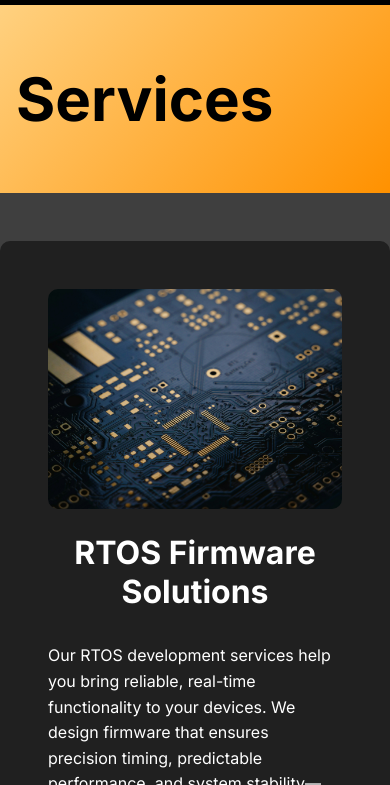
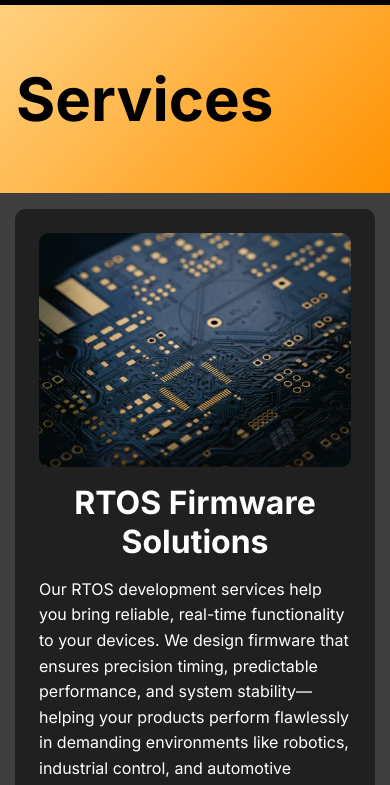
Before and after one commit to alsoftbv/alsoft.nl, an Astro site: page /services in a window 390 px wide. Shown: the part 59-844 px from the top of the page. Built offline with nearby package versions, Linux system fonts and the light colour scheme; Astro itself is replaced by a stand-in of ours.

Commit message:
further improve sections

```diff
--- a/src/layouts/SectionsLayout.astro
+++ b/src/layouts/SectionsLayout.astro
@@ -84,6 +84,10 @@ const { pageTitle, data } = Astro.props;
     flex: 1;
   }
 
+  .text-content p {
+    margin: 0;
+  }
+
   .text-content h2 {
     margin: 0;
     font-size: 3rem;
@@ -96,9 +100,14 @@ const { pageTitle, data } = Astro.props;
   }
 
   @media (max-width: 768px) {
+    .content-section {
+      padding: 1rem;
+    }
+
     .content-wrapper {
       flex-direction: column;
-      gap: 1.5rem;
+      gap: 1rem;
+      padding: 1.5rem;
     }
 
     .text-content h2 {
```
